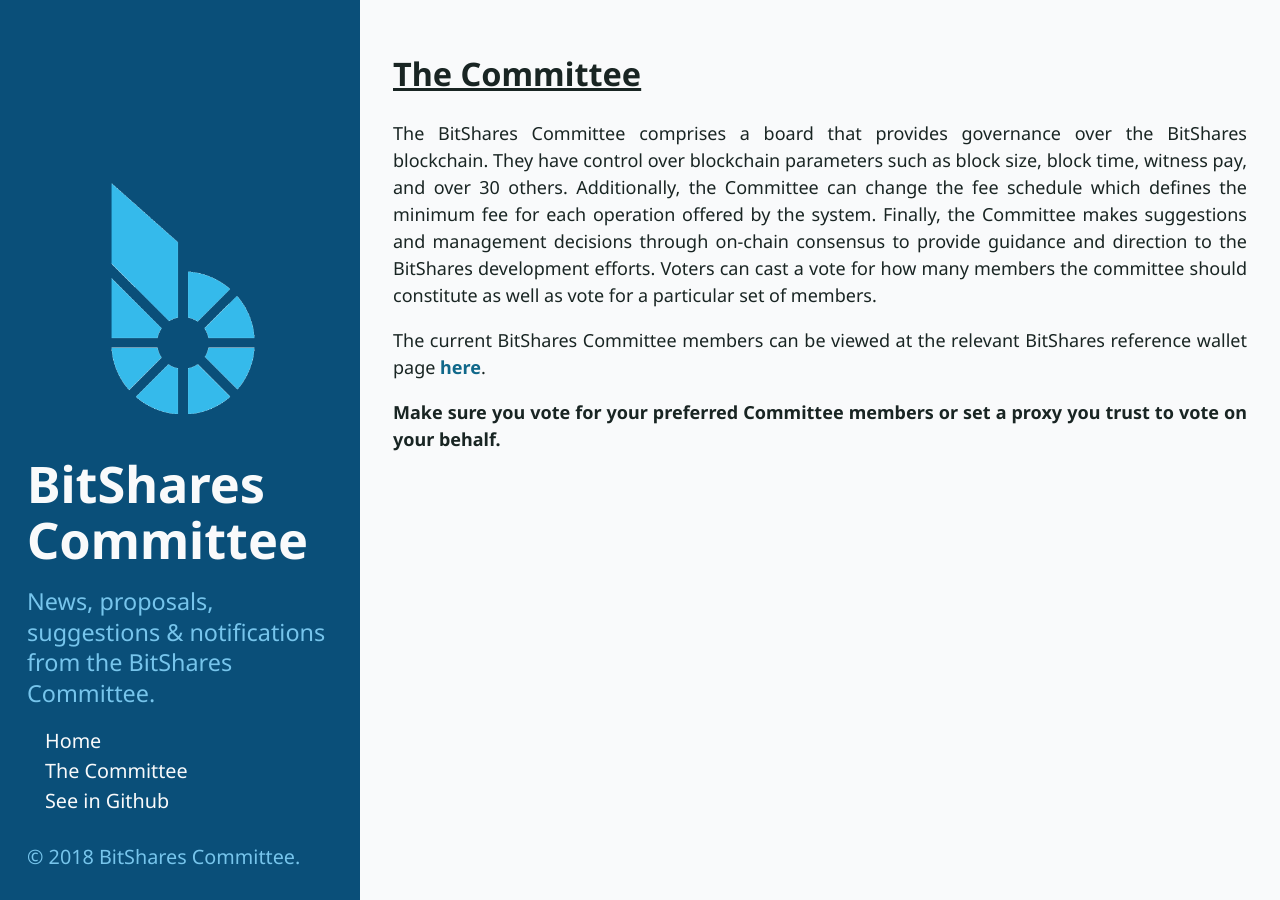
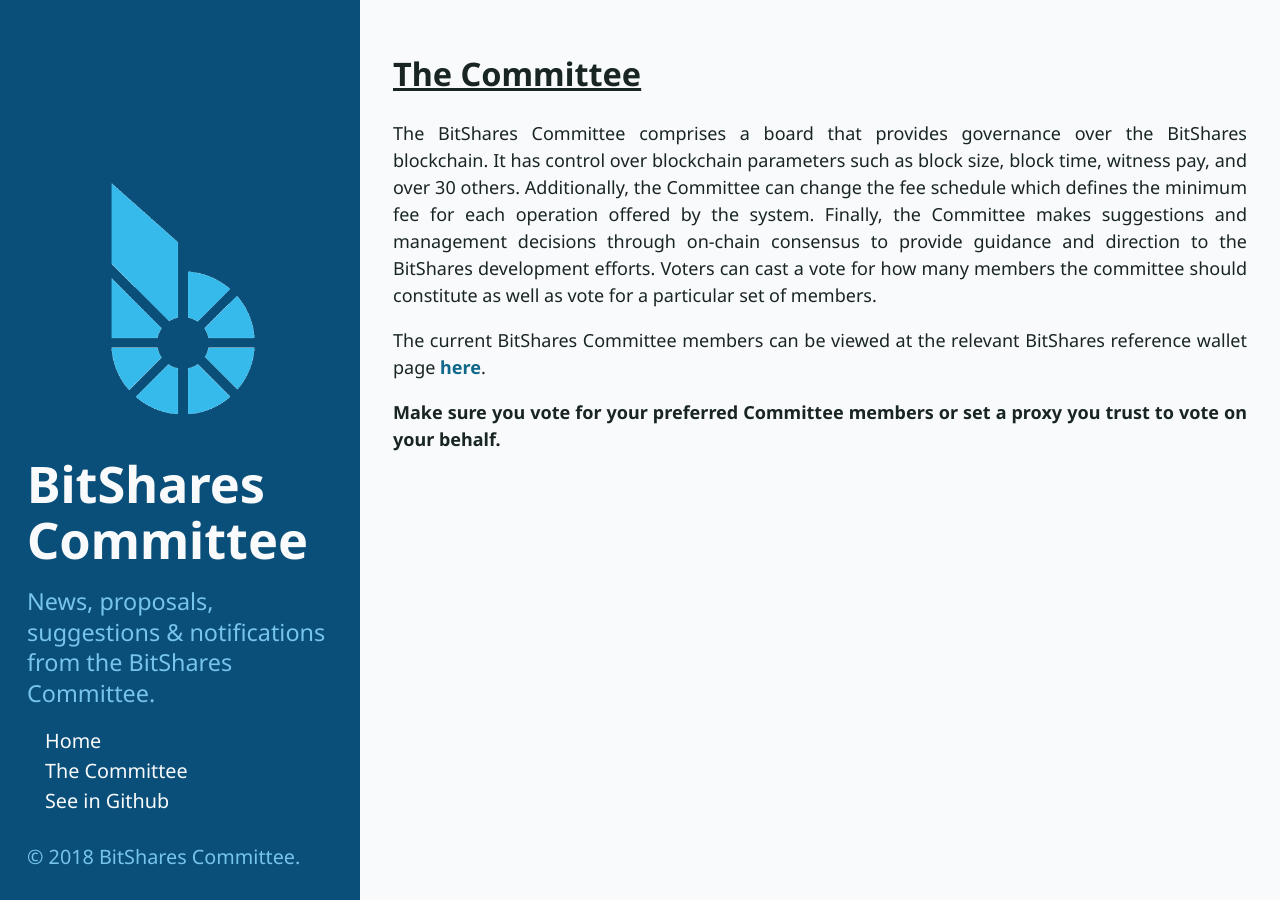
Before and after one commit to BitShares-Committee/BitShares-Committee.github.io, a Jekyll site: the page built from committee.md, in a window 1280 px wide. Built offline with Jekyll 4.4.1, drawn with Linux system fonts in a browser that asks for light colours.

Commit message:
Content fix

```diff
--- a/committee.md
+++ b/committee.md
@@ -3,7 +3,7 @@
 title: The Committee
 ---
 ## The Committee
-The BitShares Committee comprises a board that provides governance over the BitShares blockchain. They have control over blockchain parameters such as block size, block time, witness pay, and over 30 others. Additionally, the Committee can change the fee schedule which defines the minimum fee for each operation offered by the system. Finally, the Committee makes suggestions and management decisions through on-chain consensus to provide guidance and direction to the BitShares development efforts. Voters can cast a vote for how many members the committee should constitute as well as vote for a particular set of members.
+The BitShares Committee comprises a board that provides governance over the BitShares blockchain. It has control over blockchain parameters such as block size, block time, witness pay, and over 30 others. Additionally, the Committee can change the fee schedule which defines the minimum fee for each operation offered by the system. Finally, the Committee makes suggestions and management decisions through on-chain consensus to provide guidance and direction to the BitShares development efforts. Voters can cast a vote for how many members the committee should constitute as well as vote for a particular set of members.
 
 
 The current BitShares Committee members can be viewed at the relevant BitShares reference wallet page [here](https://wallet.bitshares.org/#/explorer/committee-members).
```
